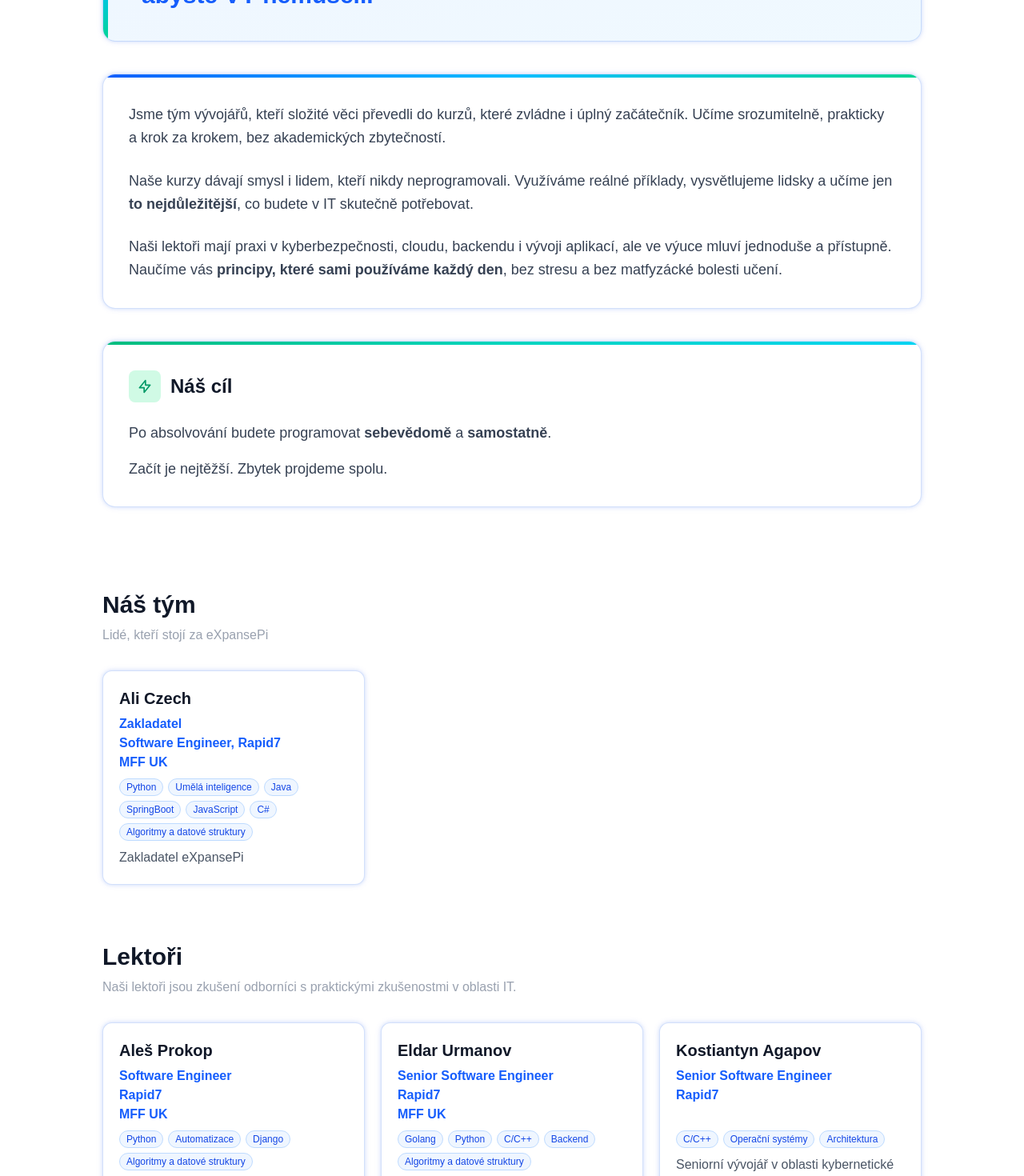
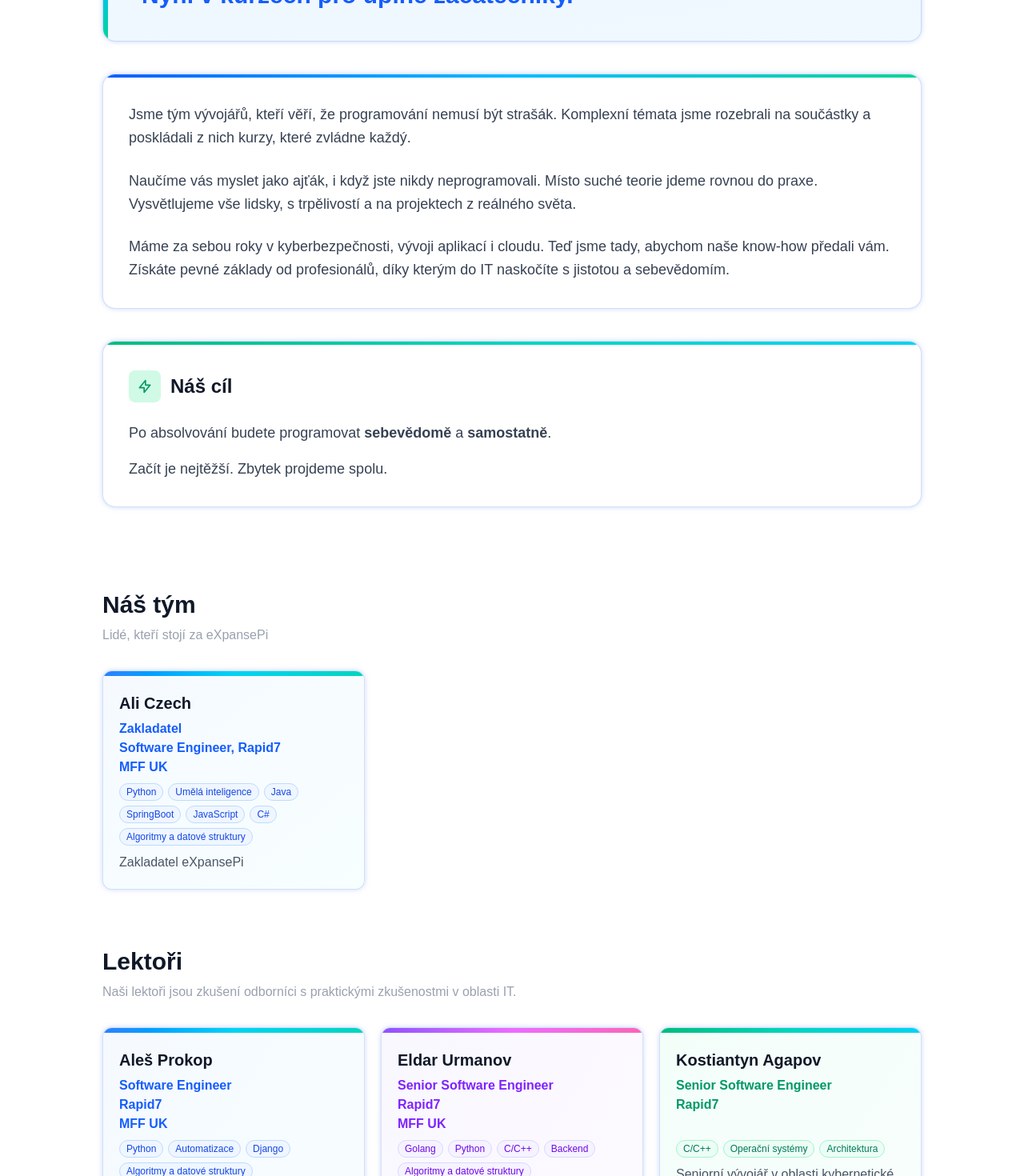
Before and after one commit to eXpansePi/expansepi, a Next.js app: page /cs/o-nas in a window 1280 px wide. Shown: the part 560-2030 px from the top of the page at 80% size. Built offline with nearby package versions, Linux system fonts and the light colour scheme; no server answers.

Commit message:
updated out team cards

```diff
--- a/app/[lang]/o-nas/components/ExpandableTeam.tsx
+++ b/app/[lang]/o-nas/components/ExpandableTeam.tsx
@@ -28,8 +28,8 @@ export default function ExpandableTeam({
   const toggleLabel = lang === 'cs'
     ? (isExpanded ? 'Skrýt tým' : 'Zobrazit tým')
     : lang === 'en'
-    ? (isExpanded ? 'Hide team' : 'Show team')
-    : (isExpanded ? 'Скрыть команду' : 'Показать команду')
+      ? (isExpanded ? 'Hide team' : 'Show team')
+      : (isExpanded ? 'Скрыть команду' : 'Показать команду')
 
   return (
     <div className="mb-6 sm:mb-8">
@@ -57,9 +57,8 @@ export default function ExpandableTeam({
       </button>
 
       <div
-        className={`overflow-hidden transition-all duration-300 ease-in-out ${
-          isExpanded ? 'max-h-[5000px] opacity-100' : 'max-h-0 opacity-0'
-        }`}
+        className={`overflow-hidden transition-all duration-300 ease-in-out ${isExpanded ? 'max-h-[5000px] opacity-100' : 'max-h-0 opacity-0'
+          }`}
       >
         <div className="space-y-12 sm:space-y-16">
           {/* Team Members Section */}
@@ -69,8 +68,8 @@ export default function ExpandableTeam({
                 {teamTitle}
               </h3>
               <div className="grid sm:grid-cols-2 lg:grid-cols-3 gap-4 sm:gap-5">
-                {teamMembers.map(member => (
-                  <TeamMemberCard key={member.id} member={member} />
+                {teamMembers.map((member, index) => (
+                  <TeamMemberCard key={member.id} member={member} index={index} />
                 ))}
               </div>
             </section>
@@ -88,8 +87,8 @@ export default function ExpandableTeam({
                 </p>
               )}
               <div className="grid sm:grid-cols-2 lg:grid-cols-3 gap-4 sm:gap-5">
-                {lecturers.map(lecturer => (
-                  <LecturerCard key={lecturer.id} lecturer={lecturer} />
+                {lecturers.map((lecturer, index) => (
+                  <LecturerCard key={lecturer.id} lecturer={lecturer} index={index} />
                 ))}
               </div>
             </section>
--- a/app/[lang]/o-nas/components/LecturerCard.tsx
+++ b/app/[lang]/o-nas/components/LecturerCard.tsx
@@ -1,13 +1,29 @@
 import { Lecturer } from "@/types/team"
 import Image from "next/image"
 
+const GRADIENT_PALETTES = [
+  { bar: "from-blue-500 via-cyan-400 to-teal-400", bg: "from-blue-50/60 to-cyan-50/40", tag: "bg-blue-50 text-blue-700 border-blue-200", title: "text-blue-600" },
+  { bar: "from-violet-500 via-fuchsia-400 to-pink-400", bg: "from-violet-50/60 to-fuchsia-50/40", tag: "bg-violet-50 text-violet-700 border-violet-200", title: "text-violet-600" },
+  { bar: "from-emerald-500 via-teal-400 to-cyan-400", bg: "from-emerald-50/60 to-teal-50/40", tag: "bg-emerald-50 text-emerald-700 border-emerald-200", title: "text-emerald-600" },
+  { bar: "from-amber-500 via-orange-400 to-yellow-400", bg: "from-amber-50/60 to-orange-50/40", tag: "bg-amber-50 text-amber-700 border-amber-200", title: "text-amber-600" },
+  { bar: "from-rose-500 via-pink-400 to-fuchsia-400", bg: "from-rose-50/60 to-pink-50/40", tag: "bg-rose-50 text-rose-700 border-rose-200", title: "text-rose-600" },
+  { bar: "from-indigo-500 via-blue-400 to-sky-400", bg: "from-indigo-50/60 to-sky-50/40", tag: "bg-indigo-50 text-indigo-700 border-indigo-200", title: "text-indigo-600" },
+] as const
+
 interface LecturerCardProps {
   lecturer: Lecturer
+  index?: number
 }
 
-export default function LecturerCard({ lecturer }: LecturerCardProps) {
+export default function LecturerCard({ lecturer, index = 0 }: LecturerCardProps) {
+  const palette = GRADIENT_PALETTES[index % GRADIENT_PALETTES.length]
+
   return (
-    <article className="glow-box bg-white rounded-xl shadow-lg p-4 sm:p-5 transition-all duration-300 flex flex-col hover:shadow-xl">
+    <article className="glow-box bg-white rounded-xl shadow-lg overflow-hidden transition-all duration-300 flex flex-col hover:shadow-xl hover:-translate-y-0.5">
+      {/* Gradient accent bar */}
+      <div className={`h-1.5 bg-gradient-to-r ${palette.bar}`} />
+
+      <div className={`flex-1 flex flex-col p-4 sm:p-5 bg-gradient-to-br ${palette.bg}`}>
         {lecturer.photo && (
           <div className="mb-3 flex items-center justify-center">
             <Image
@@ -15,19 +31,19 @@ export default function LecturerCard({ lecturer }: LecturerCardProps) {
               alt={lecturer.name}
               width={128}
               height={128}
-            className="w-24 h-24 sm:w-32 sm:h-32 rounded-full object-cover"
+              className="w-24 h-24 sm:w-32 sm:h-32 rounded-full object-cover ring-2 ring-white shadow-md"
             />
           </div>
         )}
 
         <h3 className="text-lg sm:text-xl font-bold text-gray-900 mb-1.5">{lecturer.name}</h3>
-      <p className="text-sm sm:text-base text-blue-600 font-semibold mb-2 whitespace-pre-line">{lecturer.title}</p>
+        <p className={`text-sm sm:text-base ${palette.title} font-semibold mb-2 whitespace-pre-line`}>{lecturer.title}</p>
         {lecturer.specializations && lecturer.specializations.length > 0 && (
           <div className="mb-2 flex flex-wrap gap-1.5">
-          {lecturer.specializations.map((spec, index) => (
+            {lecturer.specializations.map((spec, i) => (
               <span
-              key={index}
-              className="inline-flex items-center px-2 py-0.5 rounded-full text-xs font-medium bg-blue-50 text-blue-700 border border-blue-200"
+                key={i}
+                className={`inline-flex items-center px-2 py-0.5 rounded-full text-xs font-medium border ${palette.tag}`}
               >
                 {spec}
               </span>
@@ -35,6 +51,7 @@ export default function LecturerCard({ lecturer }: LecturerCardProps) {
           </div>
         )}
         <p className="text-sm sm:text-base text-gray-600 leading-relaxed">{lecturer.description}</p>
+      </div>
     </article>
   )
 }
--- a/app/[lang]/o-nas/components/TeamMemberCard.tsx
+++ b/app/[lang]/o-nas/components/TeamMemberCard.tsx
@@ -1,13 +1,29 @@
 import { TeamMember } from "@/types/team"
 import Image from "next/image"
 
+const GRADIENT_PALETTES = [
+  { bar: "from-blue-500 via-cyan-400 to-teal-400", bg: "from-blue-50/60 to-cyan-50/40", tag: "bg-blue-50 text-blue-700 border-blue-200", title: "text-blue-600" },
+  { bar: "from-violet-500 via-fuchsia-400 to-pink-400", bg: "from-violet-50/60 to-fuchsia-50/40", tag: "bg-violet-50 text-violet-700 border-violet-200", title: "text-violet-600" },
+  { bar: "from-emerald-500 via-teal-400 to-cyan-400", bg: "from-emerald-50/60 to-teal-50/40", tag: "bg-emerald-50 text-emerald-700 border-emerald-200", title: "text-emerald-600" },
+  { bar: "from-amber-500 via-orange-400 to-yellow-400", bg: "from-amber-50/60 to-orange-50/40", tag: "bg-amber-50 text-amber-700 border-amber-200", title: "text-amber-600" },
+  { bar: "from-rose-500 via-pink-400 to-fuchsia-400", bg: "from-rose-50/60 to-pink-50/40", tag: "bg-rose-50 text-rose-700 border-rose-200", title: "text-rose-600" },
+  { bar: "from-indigo-500 via-blue-400 to-sky-400", bg: "from-indigo-50/60 to-sky-50/40", tag: "bg-indigo-50 text-indigo-700 border-indigo-200", title: "text-indigo-600" },
+] as const
+
 interface TeamMemberCardProps {
   member: TeamMember
+  index?: number
 }
 
-export default function TeamMemberCard({ member }: TeamMemberCardProps) {
+export default function TeamMemberCard({ member, index = 0 }: TeamMemberCardProps) {
+  const palette = GRADIENT_PALETTES[index % GRADIENT_PALETTES.length]
+
   return (
-    <article className="glow-box bg-white rounded-xl shadow-lg p-4 sm:p-5 transition-all duration-300 flex flex-col hover:shadow-xl">
+    <article className="glow-box bg-white rounded-xl shadow-lg overflow-hidden transition-all duration-300 flex flex-col hover:shadow-xl hover:-translate-y-0.5">
+      {/* Gradient accent bar */}
+      <div className={`h-1.5 bg-gradient-to-r ${palette.bar}`} />
+
+      <div className={`flex-1 flex flex-col p-4 sm:p-5 bg-gradient-to-br ${palette.bg}`}>
         {member.photo && (
           <div className="mb-3 flex items-center justify-center">
             <Image
@@ -15,19 +31,19 @@ export default function TeamMemberCard({ member }: TeamMemberCardProps) {
               alt={member.name}
               width={128}
               height={128}
-            className="w-24 h-24 sm:w-32 sm:h-32 rounded-full object-cover"
+              className="w-24 h-24 sm:w-32 sm:h-32 rounded-full object-cover ring-2 ring-white shadow-md"
             />
           </div>
         )}
 
         <h3 className="text-lg sm:text-xl font-bold text-gray-900 mb-1.5">{member.name}</h3>
-      <p className="text-sm sm:text-base text-blue-600 font-semibold mb-2 whitespace-pre-line">{member.title}</p>
+        <p className={`text-sm sm:text-base ${palette.title} font-semibold mb-2 whitespace-pre-line`}>{member.title}</p>
         {member.specializations && member.specializations.length > 0 && (
           <div className="mb-2 flex flex-wrap gap-1.5">
-          {member.specializations.map((spec, index) => (
+            {member.specializations.map((spec, i) => (
               <span
-              key={index}
-              className="inline-flex items-center px-2 py-0.5 rounded-full text-xs font-medium bg-blue-50 text-blue-700 border border-blue-200"
+                key={i}
+                className={`inline-flex items-center px-2 py-0.5 rounded-full text-xs font-medium border ${palette.tag}`}
               >
                 {spec}
               </span>
@@ -37,6 +53,7 @@ export default function TeamMemberCard({ member }: TeamMemberCardProps) {
         {member.description && (
           <p className="text-sm sm:text-base text-gray-600 leading-relaxed">{member.description}</p>
         )}
+      </div>
     </article>
   )
 }
--- a/app/[lang]/o-nas/page.tsx
+++ b/app/[lang]/o-nas/page.tsx
@@ -199,8 +199,8 @@ export default async function AboutPage({ params }: AboutPageProps) {
                 </p>
               </div>
               <div className="grid sm:grid-cols-2 lg:grid-cols-3 gap-4 sm:gap-5">
-                {teamMembers.map(member => (
-                  <TeamMemberCard key={member.id} member={member} />
+                {teamMembers.map((member, index) => (
+                  <TeamMemberCard key={member.id} member={member} index={index} />
                 ))}
               </div>
             </div>
@@ -222,8 +222,8 @@ export default async function AboutPage({ params }: AboutPageProps) {
                 )}
               </div>
               <div className="grid sm:grid-cols-2 lg:grid-cols-3 gap-4 sm:gap-5">
-                {lecturers.map(lecturer => (
-                  <LecturerCard key={lecturer.id} lecturer={lecturer} />
+                {lecturers.map((lecturer, index) => (
+                  <LecturerCard key={lecturer.id} lecturer={lecturer} index={index} />
                 ))}
               </div>
             </div>
--- a/i18n/locales/cs.json
+++ b/i18n/locales/cs.json
@@ -132,10 +132,10 @@
     "description": "Poznáte náš tým a vizi",
     "whoWeAre": "Kdo jsme",
     "content": [
-      "**Prošli jsme si Matfyzem, ČVUT a roky praxe,\nabyste VY nemuseli.**",
-      "Jsme tým vývojářů, kteří složité věci převedli do kurzů, které zvládne i úplný začátečník. Učíme srozumitelně, prakticky a krok za krokem, bez akademických zbytečností.",
-      "Naše kurzy dávají smysl i lidem, kteří nikdy neprogramovali. Využíváme reálné příklady, vysvětlujeme lidsky a učíme jen **to nejdůležitější**, co budete v IT skutečně potřebovat.",
-      "Naši lektoři mají praxi v kyberbezpečnosti, cloudu, backendu i vývoji aplikací, ale ve výuce mluví jednoduše a přístupně. Naučíme vás **principy, které sami používáme každý den**, bez stresu a bez matfyzácké bolesti učení."
+      "**Expertíza z Matfyzu a ČVUT. Roky v oboru.\nNyní v kurzech pro úplné začátečníky.**",
+      "Jsme tým vývojářů, kteří věří, že programování nemusí být strašák. Komplexní témata jsme rozebrali na součástky a poskládali z nich kurzy, které zvládne každý.",
+      "Naučíme vás myslet jako ajťák, i když jste nikdy neprogramovali. Místo suché teorie jdeme rovnou do praxe. Vysvětlujeme vše lidsky, s trpělivostí a na projektech z reálného světa.",
+      "Máme za sebou roky v kyberbezpečnosti, vývoji aplikací i cloudu. Teď jsme tady, abychom naše know-how předali vám. Získáte pevné základy od profesionálů, díky kterým do IT naskočíte s jistotou a sebevědomím."
     ],
     "goalTitle": "Náš cíl",
     "goalContent": [
--- a/i18n/locales/en.json
+++ b/i18n/locales/en.json
@@ -136,10 +136,10 @@
     "description": "Meet our team and vision",
     "whoWeAre": "Who We Are",
     "content": [
-      "**We went through MFF, CTU and years of industry practice so YOU don't have to.**",
-      "We are a team of developers who turned complex knowledge into courses designed for complete beginners. Our teaching is clear, practical, and step-by-step, without unnecessary academic overload.",
-      "Our courses make sense even for people who have never programmed before. We use real examples, explain everything simply, and teach only **the essential foundations** you truly need to start in IT.",
-      "Our instructors have experience in cybersecurity, cloud systems, backend engineering, and application development, yet we teach in a simple and approachable way. We show you **the same principles we use every day**, without stress and without academic pain."
+      "**Charles University & CTU expertise meets real-world practice. IT courses built for absolute beginners.**",
+      "We're a team of developers who believe coding shouldn't be intimidating. We've broken down complex topics into bite-sized pieces to create courses anyone can follow.",
+      "We’ll teach you how to think like a software engineer, even if you’ve never written a single line of code. Forget dry theory—we dive straight into hands-on practice. We explain things in plain English, with endless patience, using real-world projects.",
+      "With years of experience in cybersecurity, app development, and cloud architecture under our belts, we’re here to share our know-how with you. You'll get a rock-solid foundation from industry pros, giving you the confidence to kickstart your IT career."
     ],
     "goalTitle": "Our Goal",
     "goalContent": [
--- a/i18n/locales/ru.json
+++ b/i18n/locales/ru.json
@@ -136,10 +136,10 @@
     "description": "Познакомьтесь с нашей командой и видением",
     "whoWeAre": "Кто мы",
     "content": [
-      "**Мы прошли через Факультет математики и физики Карлова университета, Чешский Технический университет и годы практики, чтобы ВАМ этого не пришлось.**",
-      "Мы — команда разработчиков, которые упростили сложные вещи и превратили их в курсы, подходящие даже для полных новичков. Объясняем ясно, практично и шаг за шагом, без лишней академической теории.",
-      "Наши курсы понятны даже тем, кто никогда не программировал. Мы используем реальные примеры, объясняем простым языком и учим только **самым важным основам**, которые действительно нужны для старта в IT.",
-      "Наши преподаватели имеют опыт в кибербезопасности, облачных системах, backend-разработке и создании приложений, но обучают простым и доступным языком. Мы передаем вам **те же принципы, которые используем каждый день**, без стресса и без университетской боли."
+      "**Опыт выпускников Matfyz и ЧВУТ, помноженный на практику. IT-курсы, понятные абсолютно каждому.**",
+      "Мы — команда разработчиков, которые доказали: программирование — это не страшно. Мы разобрали сложные концепции на винтики и собрали из них курсы для новичков.",
+      "Научим вас мыслить как разработчик, даже если вы никогда не писали код. Вместо сухой теории — сразу к делу. Объясняем всё простым языком, с терпением и на реальных проектах.",
+      "За нашими плечами годы работы в кибербезе, разработке и облачных технологиях. Теперь мы делимся этим опытом с вами. Вы получите мощную базу от практиков, с которой сможете уверенно стартовать в IT."
     ],
     "goalTitle": "Наша цель",
     "goalContent": [
```
Also changed, not shown: app/[lang]/page.tsx (line endings or trailing spaces). Lines whose indentation alone changed are shown as unchanged.
